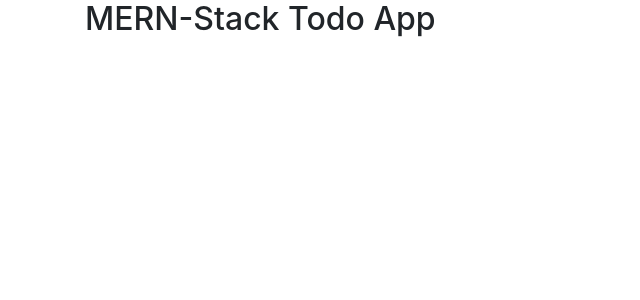
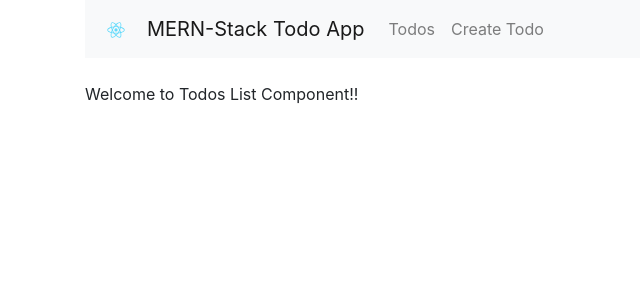
Before and after one commit to boehmrya/mern_todo_app, a React (Create React App) app: page / in a window 1280 px wide. Shown: the top 300 px of the page, without its empty margins (0-640 px from the left). Built offline with nearby package versions, Linux system fonts and the light colour scheme.

Commit message:
added basic navigation and layout

```diff
--- a/src/App.js
+++ b/src/App.js
@@ -1,13 +1,38 @@
 import React, { Component } from "react";
 import { BrowserRouter as Router, Route, Link } from "react-router-dom";
 import "bootstrap/dist/css/bootstrap.min.css";
+
+import CreateTodo from "./components/create-todo.component";
+import EditTodo from "./components/edit-todo.component";
+import TodosList from "./components/todos-list.component";
+
+import logo from "./logo.svg";
 
 class App extends Component {
   render() {
     return (
       <Router>
         <div className="container">
-          <h2>MERN-Stack Todo App</h2>
+          <nav className="navbar navbar-expand-lg navbar-light bg-light">
+            <a class="navbar-brand" href="https://codingthesmartway.com" target="_blank">
+              <img src={logo} width="30" height="30" alt="CodingTheSmartWay.com" />
+            </a>
+            <Link to="/" className="navbar-brand">MERN-Stack Todo App</Link>
+            <div className="collpase navbar-collapse">
+              <ul className="navbar-nav mr-auto">
+                <li className="navbar-item">
+                  <Link to="/" className="nav-link">Todos</Link>
+                </li>
+                <li className="navbar-item">
+                  <Link to="/create" className="nav-link">Create Todo</Link>
+                </li>
+              </ul>
+            </div>
+          </nav>
+          <br/>
+          <Route path="/" exact component={TodosList} />
+          <Route path="/edit/:id" component={EditTodo} />
+          <Route path="/create" component={CreateTodo} />
         </div>
       </Router>
     );
```
Also changed, not shown: 1 other file (tests, documents, lock files or other folders).
